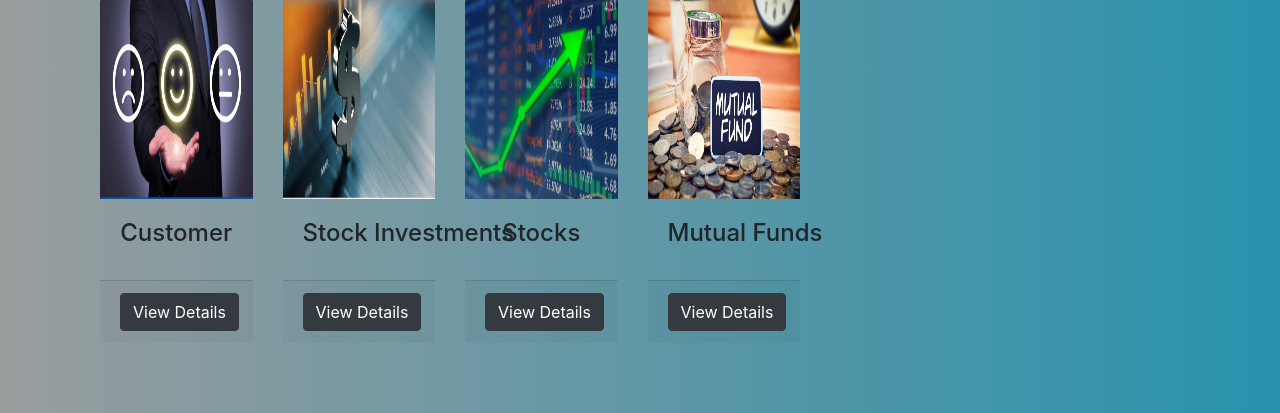
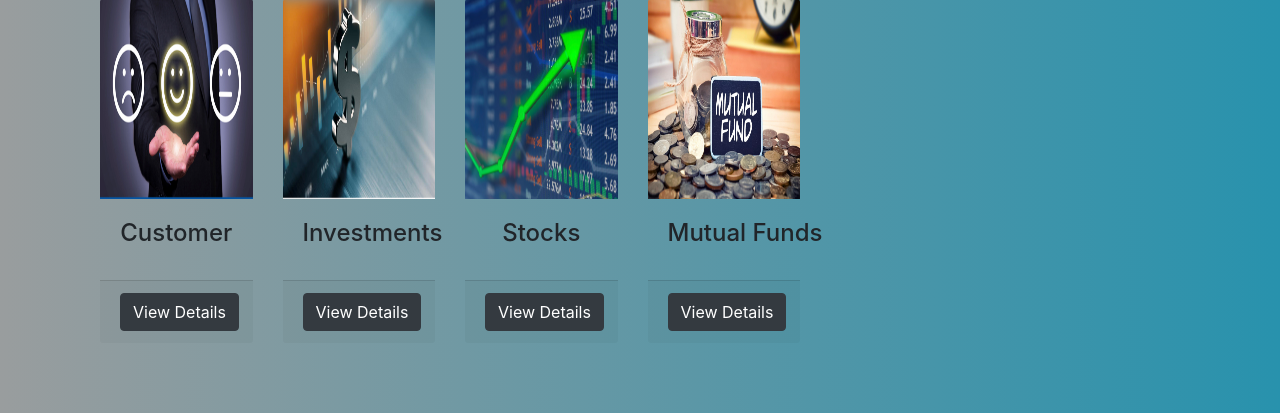
Before and after one commit to sakthipriya-07/ISQA-8210_Assignment1_efs, a Django app: page / in a window 1280 px wide. Shown: the part 185-598 px from the top of the page. Run offline with Django 3.2, Linux system fonts and the light colour scheme; some libraries are stand-ins or nearby versions.

Commit message:
Fixed Style issue

```diff
--- a/portfolio/templates/portfolio/home.html
+++ b/portfolio/templates/portfolio/home.html
@@ -29,7 +29,7 @@
         <div class="fa-credit-card text-center text-nowrap">
           <img class="card-img-top" src="{% static "images/nonstock.jpg" %}" alt="" style="height: 200px">
           <div class="card-body">
-            <h4 class="card-title">Stock Investments</h4>
+            <h4 class="card-title">Investments</h4>
           </div>
           <div class="card-footer">
             <a href="{% url 'portfolio:investment_list' %}" class="btn btn-dark">View Details</a>
```
